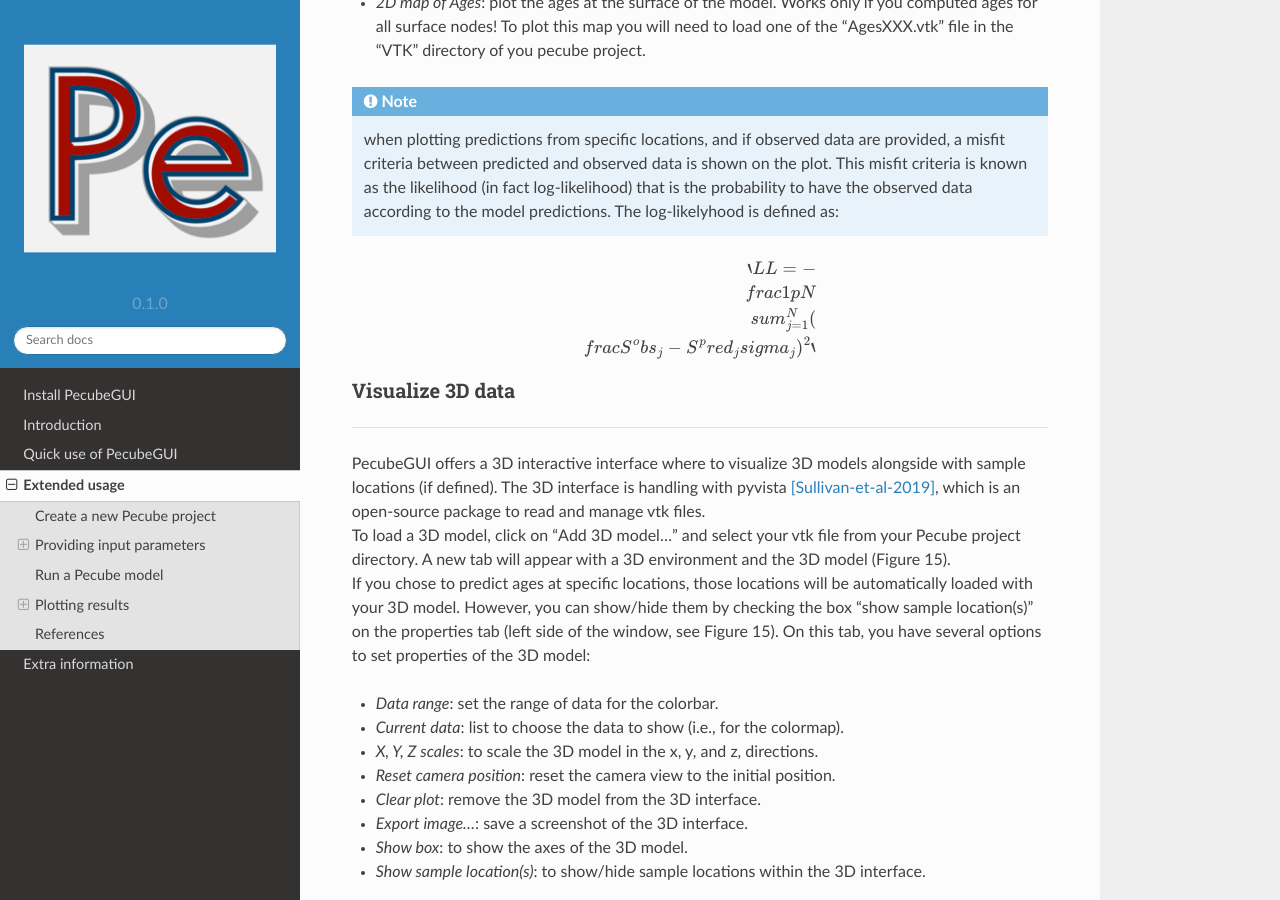
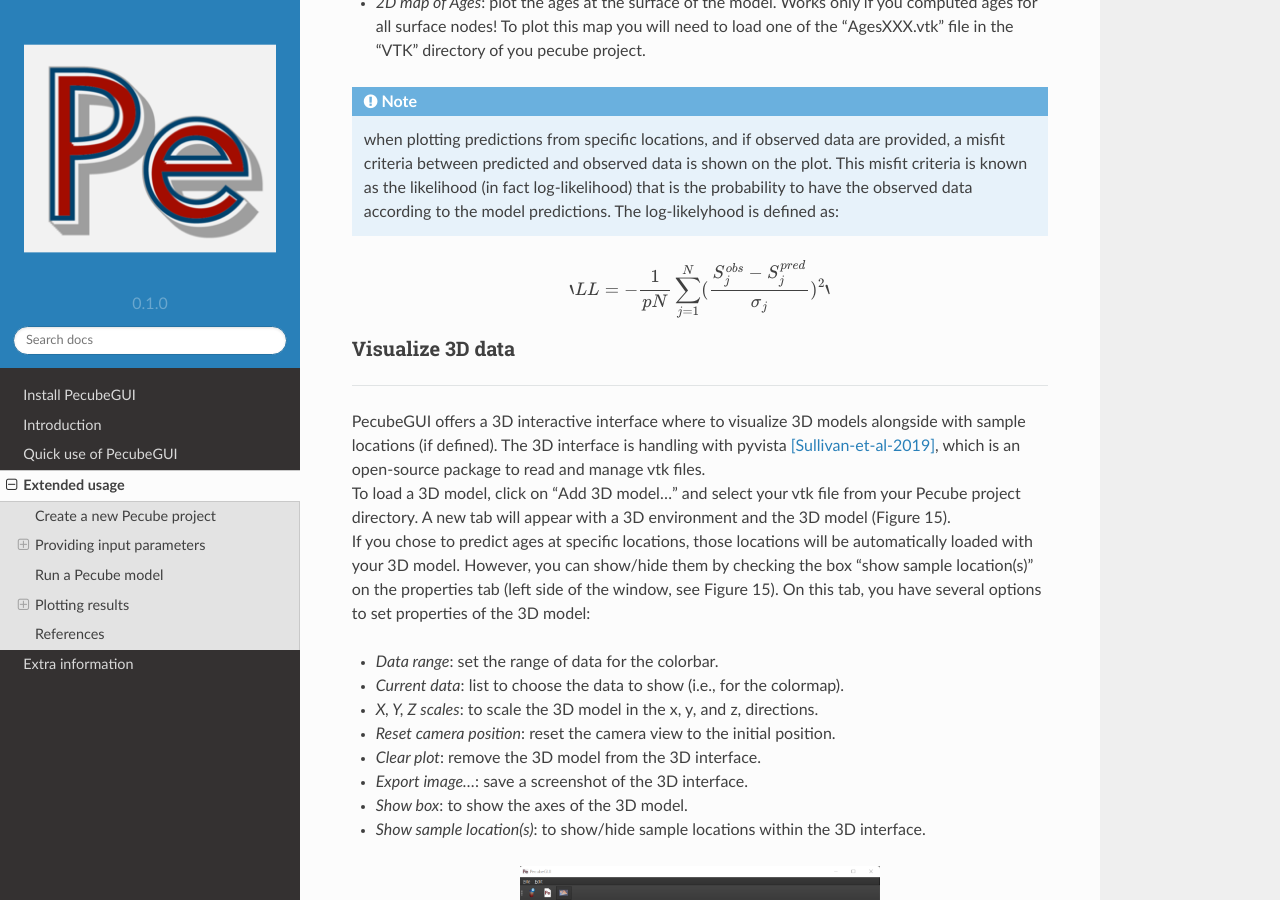
Before and after one commit to MBernAca/PecubeGUI_Doc, a Sphinx documentation site: the page built from docs/source/Usage.rst, in a window 1280 px wide and 900 px high, scrolled down 12139 px. Built offline with Sphinx 7.4.7 and the Read the Docs theme 2.0.0, drawn with Linux system fonts in a browser that asks for light colours.

Commit message:
Update Usage.rst

```diff
--- a/docs/source/Usage.rst
+++ b/docs/source/Usage.rst
@@ -267,7 +267,7 @@ For each Pecube project, the 2D data you can plot will be listed in "Further dat
 
 .. note::
   when plotting predictions from specific locations, and if observed data are provided, a misfit criteria between predicted and observed data is shown on the plot. This misfit criteria is known as the likelihood (in fact log-likelihood) that is the probability to have the observed data according to the model predictions. The log-likelyhood is defined as:
-.. math::  `LL = -\\frac{1}{pN} \\sum_{j=1}^{N}(\\frac{S^obs_j - S^pred_j}{ \\sigma_j})^2`
+.. math::  `LL = -\frac{1}{pN} \sum_{j=1}^{N}(\frac{S^{obs}_j - S^{pred}_j}{ \sigma_j})^2`
 
 Visualize 3D data
 -----------------
```
